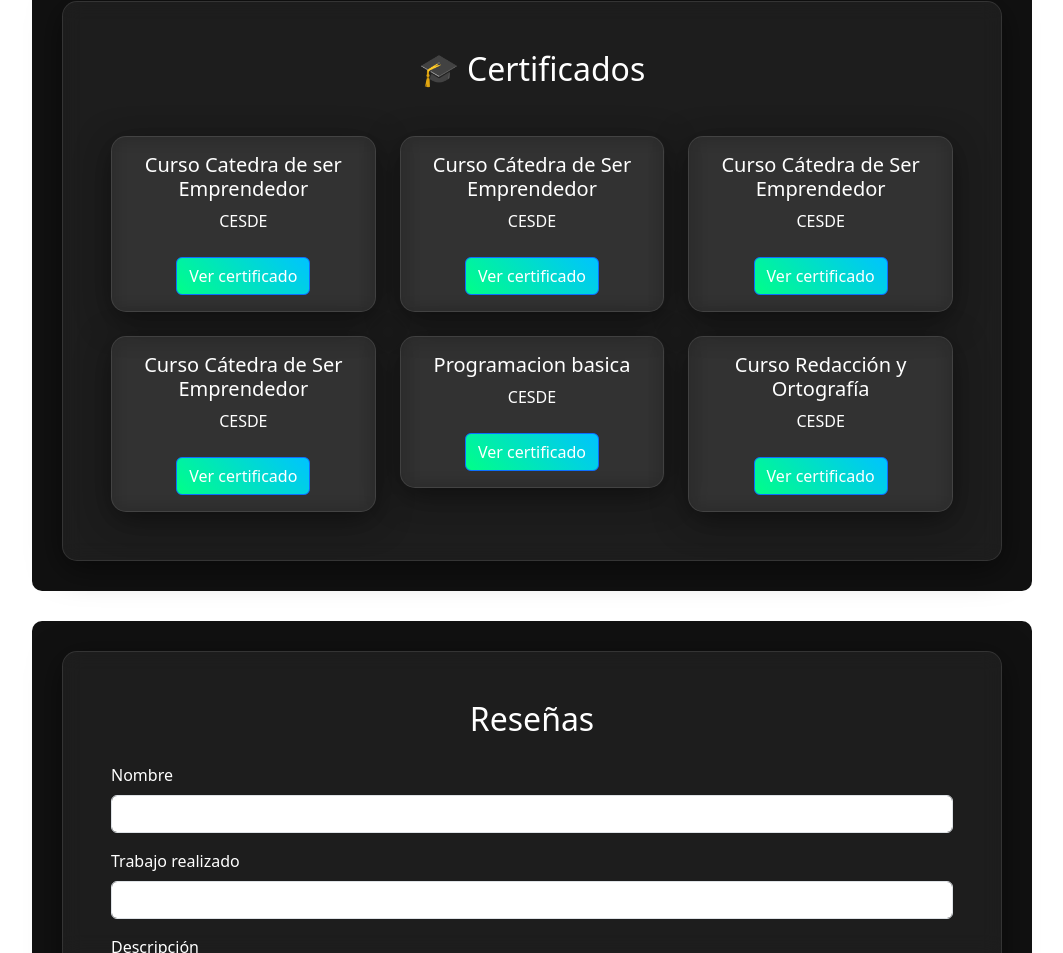
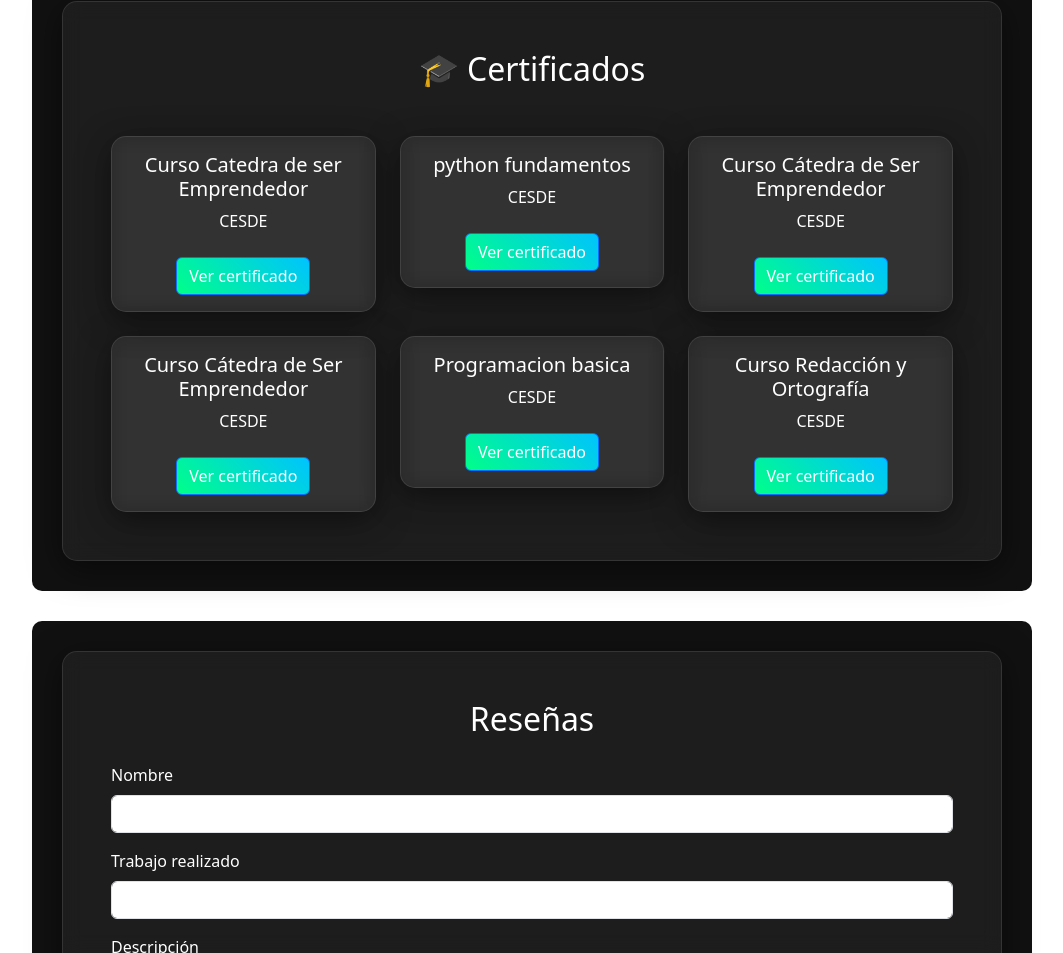
Before and after one commit to stiven0-0/PortafoliodeStiven, a plain HTML site: page index.html in a window 1280 px wide. Shown: the part 3156-4109 px from the top of the page, without its empty margins (108-1171 px from the left). Drawn offline with nearby package versions, Linux system fonts and the light colour scheme.

Commit message:
Update course title and certificate link in index.html

```diff
--- a/index.html
+++ b/index.html
@@ -148,9 +148,9 @@
       </article>
       <article class="col-md-4">
         <section class="glass project p-3">
-          <h5>Curso Cátedra de Ser Emprendedor</h5>
+          <h5>python fundamentos</h5>
           <p>CESDE</p>
-          <a href="Certificado Catedra Ser Emprendedor_page-0001.png" target="_blank" class="btn btn-primary mt-2">Ver certificado</a>
+          <a href="certificado_fundamentos_de_python.png" target="_blank" class="btn btn-primary mt-2">Ver certificado</a>
         </section>
       </article>
       <article class="col-md-4">
```
